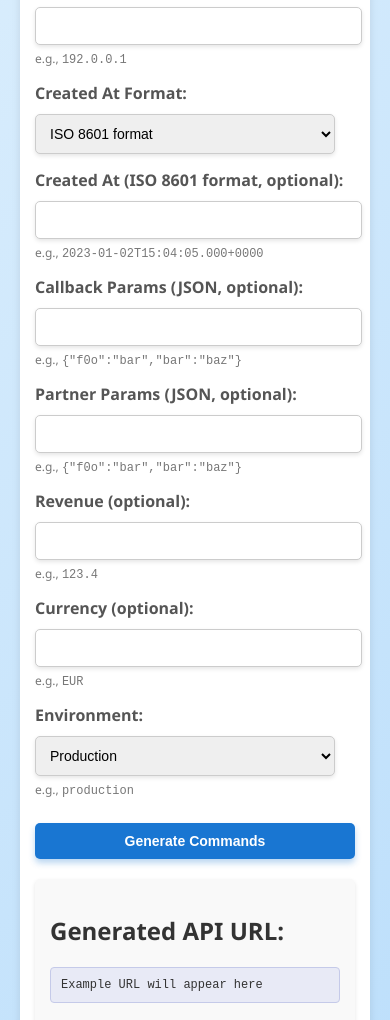
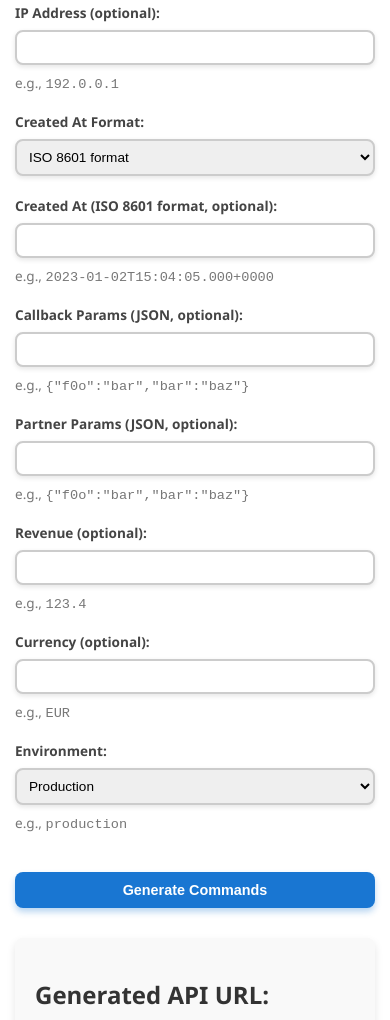
Before and after one commit to sumkun/S2S-Event-API-URL-Generator, a plain HTML site: page index.html in a window 390 px wide. Shown: the part 657-1677 px from the top of the page. Drawn offline with Linux system fonts and the light colour scheme.

Commit message:
updated code

```diff
--- a/styles.css
+++ b/styles.css
@@ -14,56 +14,53 @@ body {
 /* Container */
 .container {
     background: #ffffff;
-    width: 90%;
-    max-width: 700px;
-    margin: 20px;
-    padding: 20px;
-    border-radius: 10px;
-    box-shadow: 0 4px 8px rgba(0, 0, 0, 0.1);
+    width: 95%;
+    max-width: 800px;
+    margin: 20px auto;
+    padding: 30px;
+    border-radius: 15px;
+    box-shadow: 0 8px 16px rgba(0, 0, 0, 0.1);
     position: relative;
     overflow: hidden;
-    transition: transform 0.3s ease;
+    transition: transform 0.3s ease, box-shadow 0.3s ease;
 }
 
 .container:hover {
-    transform: scale(1.02);
+    transform: translateY(-5px);
+    box-shadow: 0 12px 24px rgba(0, 0, 0, 0.15);
 }
 
 h1 {
     text-align: center;
     color: #1976d2;
-    margin-bottom: 20px;
-    font-size: 24px;
+    margin-bottom: 30px;
+    font-size: 2.5rem;
     font-weight: bold;
 }
 
 /* Form Group */
 .form-group {
-    margin-bottom: 15px;
+    margin-bottom: 25px;
 }
 
 .form-group label {
     display: block;
-    margin-bottom: 5px;
+    margin-bottom: 8px;
     font-weight: bold;
-    color: #555;
+    color: #444;
+    font-size: 1rem;
 }
 
 .form-group input,
 .form-group select {
-    width: calc(100% - 20px); /* Adjusted to prevent touching the sides */
-    padding: 10px;
-    margin-top: 5px;
-    border: 1px solid #ccc;
-    border-radius: 5px;
-    font-size: 14px;
-    transition: border-color 0.3s ease, box-shadow 0.3s ease;
-    box-shadow: 0 2px 4px rgba(0, 0, 0, 0.1);
-}
-
-/* Add additional padding for the input fields */
-.form-group input {
-    padding-right: 15px; /* Extra padding on the right side */
+    width: 100%;
+    padding: 12px 15px;
+    border: 2px solid #ccc;
+    border-radius: 8px;
+    font-size: 1rem;
+    transition: all 0.3s ease;
+    box-shadow: 0 2px 5px rgba(0, 0, 0, 0.1);
+    box-sizing: border-box; /* Add this line */
 }
 
 .form-group input:focus,
@@ -76,8 +73,8 @@ h1 {
 .form-group small {
     display: block;
     color: #777;
-    margin-top: 5px;
-    font-size: 12px;
+    margin-top: 8px;
+    font-size: 0.85rem;
 }
 
 /* Button */
@@ -86,57 +83,106 @@ button {
     background-color: #1976d2;
     color: #fff;
     border: none;
-    padding: 10px;
-    border-radius: 5px;
+    padding: 15px;
+    border-radius: 8px;
     cursor: pointer;
-    font-size: 16px;
+    font-size: 1.1rem;
     font-weight: bold;
-    transition: background-color 0.3s ease, transform 0.2s ease;
-    margin-top: 10px;
+    transition: all 0.3s ease;
+    margin-top: 20px;
     box-shadow: 0 4px 6px rgba(25, 118, 210, 0.3);
 }
 
 button:hover {
     background-color: #1565c0;
-    transform: scale(1.03);
+    transform: translateY(-2px);
+    box-shadow: 0 6px 12px rgba(25, 118, 210, 0.4);
 }
 
 /* Output Styling */
 #output {
-    margin-top: 20px;
-    padding: 15px;
+    margin-top: 30px;
+    padding: 20px;
     background: #f9f9f9;
-    border-radius: 5px;
-    box-shadow: 0 2px 4px rgba(0, 0, 0, 0.1);
+    border-radius: 8px;
+    box-shadow: 0 4px 8px rgba(0, 0, 0, 0.1);
 }
 
 #apiUrl, #curlCommand {
     background: #e8eaf6;
-    padding: 10px;
-    border: 1px solid #c5cae9;
-    border-radius: 4px;
+    padding: 15px;
+    border: 2px solid #c5cae9;
+    border-radius: 6px;
     white-space: pre-wrap;
     word-wrap: break-word;
     font-family: 'Courier New', Courier, monospace;
-    font-size: 14px;
+    font-size: 0.9rem;
+    overflow-x: auto;
 }
 
 /* Responsive Design */
 @media (max-width: 768px) {
+    .container {
+        width: 90%;
+        padding: 20px;
+    }
+
+    h1 {
+        font-size: 2rem;
+    }
+
+    .form-group label {
+        font-size: 0.9rem;
+    }
+
+    .form-group input,
+    .form-group select {
+        font-size: 0.9rem;
+        padding: 10px;
+    }
+
+    button {
+        font-size: 1rem;
+        padding: 12px;
+    }
+
+    #apiUrl, #curlCommand {
+        font-size: 0.8rem;
+    }
+}
+
+@media (max-width: 480px) {
     .container {
         width: 95%;
         padding: 15px;
     }
 
     h1 {
-        font-size: 20px;
+        font-size: 1.8rem;
+        margin-bottom: 20px;
+    }
+
+    .form-group {
+        margin-bottom: 20px;
+    }
+
+    .form-group label {
+        font-size: 0.85rem;
+    }
+
+    .form-group input,
+    .form-group select {
+        font-size: 0.85rem;
+        padding: 8px;
     }
 
     button {
-        font-size: 14px;
+        font-size: 0.9rem;
+        padding: 10px;
     }
 
     #apiUrl, #curlCommand {
-        font-size: 12px;
+        font-size: 0.75rem;
+        padding: 10px;
     }
 }
```
Also changed, not shown: 1 other file.
